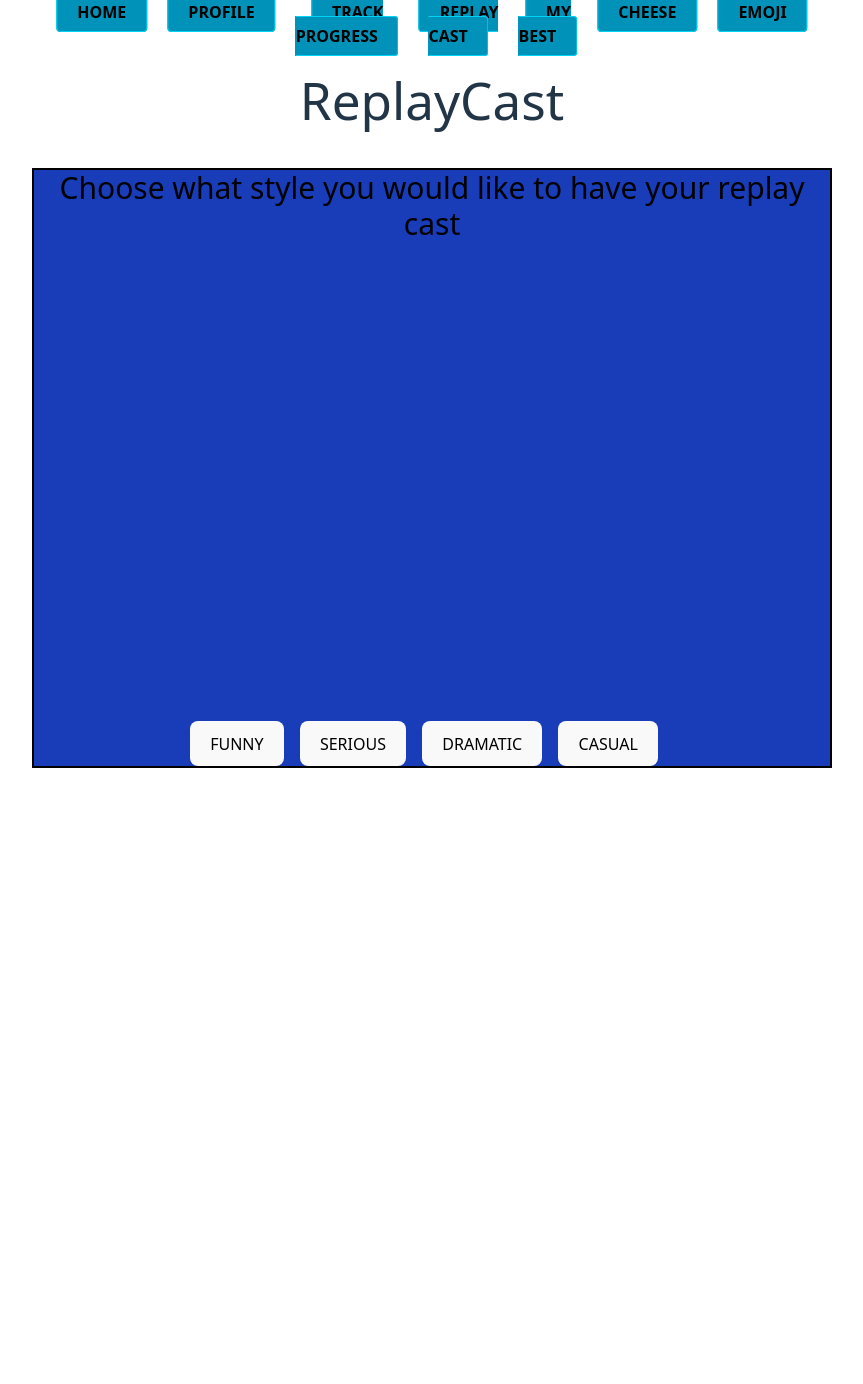
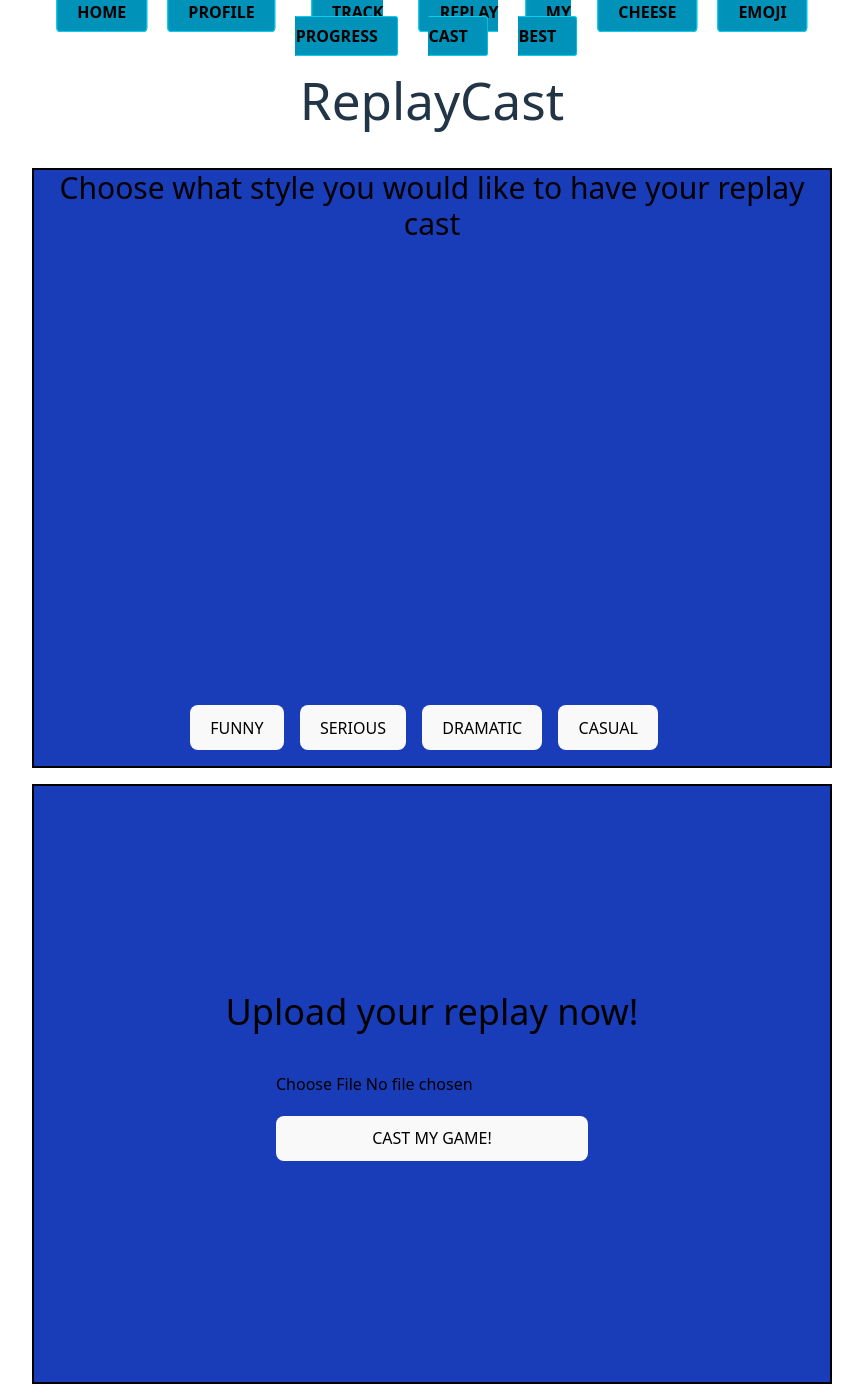
Before and after one commit to lazamal/sc2-scrub, a React (Vite) app: page /ReplayCast in a window 1280 px wide. Shown: the whole page, without its empty margins (208-1071 px from the left). Before the commit the page ends 904 px from the top, so only its background shows below. Built offline with nearby package versions, Linux system fonts and the light colour scheme.

Commit message:
added file submit interface - not working

```diff
--- a/src/components/ReplayTab.jsx
+++ b/src/components/ReplayTab.jsx
@@ -3,6 +3,7 @@ import { useEffect } from "react";
 import { useState } from "react";
 
 import axios from "axios";
+import { replayTabStyle } from "../styles";
 
 const httpClient = axios.create();
 
@@ -25,7 +26,7 @@ export default function ReplayTab() {
   }
 
   return (
-    <div className="bg-blue-800 w-200 h-150 flex flex-col justify-center items-center border-2 text-black">
+    <div className={replayTabStyle}>
       <h2 className="text-3xl">
         Choose what style you would like to have your replay cast
       </h2>
@@ -43,10 +44,6 @@ export default function ReplayTab() {
             </ReplayTabButton>
           );
         })}
-        {/* <ReplayTabButton>Casting style</ReplayTabButton>
-        <ReplayTabButton>Casting style</ReplayTabButton>
-        <ReplayTabButton>Casting style</ReplayTabButton>
-        <ReplayTabButton>Casting style</ReplayTabButton> */}
       </div>
     </div>
   );
--- a/src/components/Showcase.jsx
+++ b/src/components/Showcase.jsx
@@ -1,4 +1,5 @@
 import { Link } from "react-router";
+import { buttonStyle } from "../styles";
 
 export default function Showcase({ data }) {
   const { key, title, description, img, buttonLink } = data;
@@ -7,8 +8,8 @@ export default function Showcase({ data }) {
     <span className="flex flex-col w-3xl h-80 bg-blue-950">
       <h2 className="text-4xl pb-2">{title}</h2>
       <p>{description}</p>
-      <div className="flex flex-row justify-evenly pt-6">
-        <Link to={buttonLink} className="pt-17 text-3xl ">
+      <div className="flex flex-row justify-evenly items-center pt-6">
+        <Link to={buttonLink} className={`pt-17 text-3xl`}>
           Try it!
         </Link>
         <img className="h-45 rounded-tl-sm" src={img} alt="picture" />
--- a/src/pages/ReplayCast.jsx
+++ b/src/pages/ReplayCast.jsx
@@ -1,12 +1,38 @@
+import { useState } from "react";
 import Navbar from "../components/Navbar";
 import ReplayTab from "../components/ReplayTab";
+import { buttonStyle, replayTabStyle } from "../styles";
 
 export default function ReplayCast() {
+  const [fileData, setFileData] = useState(null);
+
+  function handleFileUpload(event) {
+    event.preventDefault();
+    setFileData(event.target.value);
+    console.log(fileData);
+    console.log(`file ${fileData} uploaded`);
+  }
+
   return (
     <div className="h-screen">
       <Navbar />
       <h1 className="mt-10 mb-10">ReplayCast</h1>
       <ReplayTab />
+
+      <div className={`${replayTabStyle} + mt-4`}>
+        <h2 className="text-4xl mb-10">Upload your replay now!</h2>
+        <form
+          id="submitReplay"
+          onSubmit={handleFileUpload}
+          className="flex flex-col"
+        >
+          <input type="file" className="mb-5" />
+
+          <button type="submit" className={buttonStyle}>
+            Cast my Game!
+          </button>
+        </form>
+      </div>
     </div>
   );
 }
--- a/src/styles.js
+++ b/src/styles.js
@@ -3,3 +3,5 @@ export const buttonStyle = `px-5 py-2
   border border-cyan-400 rounded
   hover:bg-cyan-500 hover:shadow-[0_0_10px_#22d3ee]
   active:scale-95 transition`;
+
+export const replayTabStyle = `bg-blue-800 w-200 h-150 flex flex-col justify-center items-center border-2 text-black pb-4`;
```
